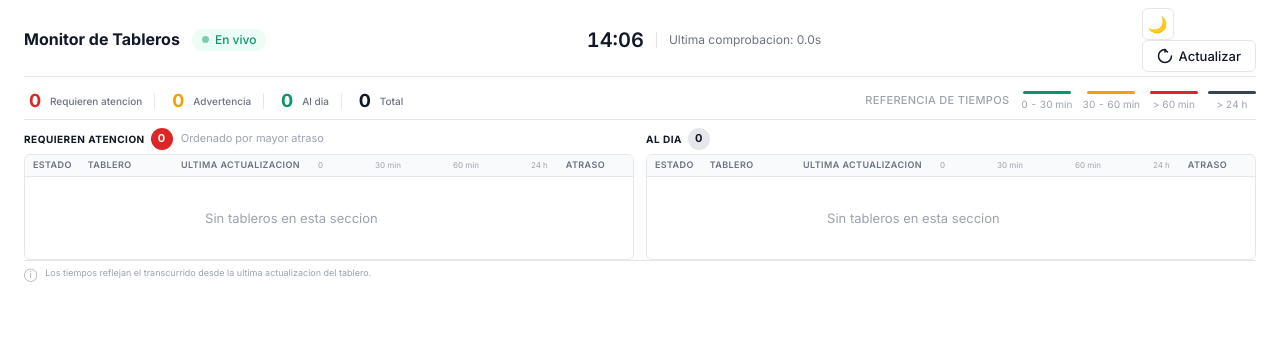
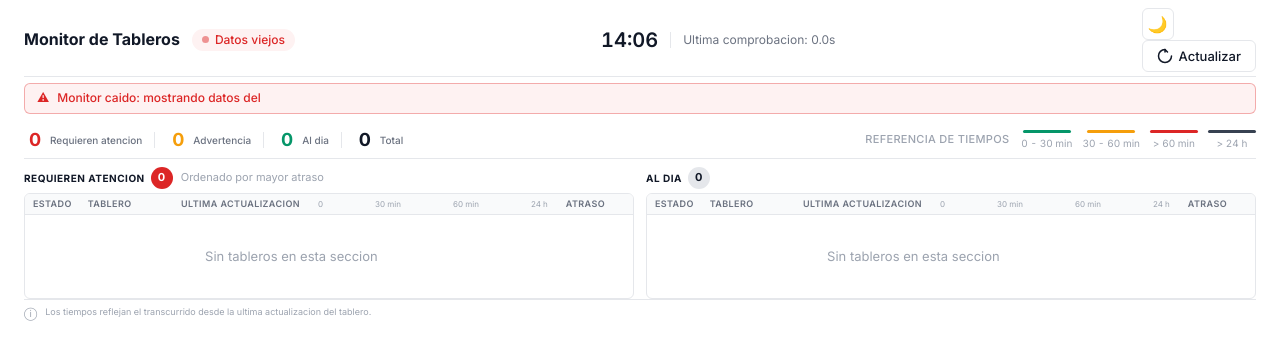
Before and after one commit to grupoepem-bi-team/MonitorTablero, a FastAPI app: page / in a window 1280 px wide. Shown: the top 360 px of the page. Run offline with FastAPI, Linux system fonts and the light colour scheme; data that the repository does not hold is empty; parts of the project's set-up code (start-up, migrations or seed data) failed here and were passed over.

Commit message:
feat(salud): healthcheck real + franja honesta en la UI (Fase 4)
- src/salud.py: evalua la salud del monitor (ok/desactualizado/caido/sin_datos)
  a partir de la ultima corrida (exito + frescura)
- frontend: GET /healthz valida la ULTIMA CORRIDA (no el proceso) -> 503 si cae;
  /api/todos incluye el bloque 'salud'
- docker-compose + Dockerfile: healthchecks reales (frontend por /healthz,
  scheduler evaluando la meta) en vez de validar el proceso/JSON viejo
- UI: franja de salud + badge honesto (verde/ambar/rojo). SIN tocar el diseno
- tests: +12 (salud y healthz)

```diff
--- a/frontend/server.py
+++ b/frontend/server.py
@@ -22,8 +22,9 @@
 
 from src import config
 from src.logger import get_logger, log_frontend
-from src.persistencia import cargar_datos_para_frontend, leer_historico
+from src.persistencia import cargar_datos_para_frontend, leer_historico, leer_meta_corrida
 from src.metricas import calcular_metricas_completas
+from src.salud import calcular_salud, esta_sano
 
 log = get_logger(__name__)
 
@@ -84,6 +85,22 @@
     )
 
 
+@app.get("/healthz")
+async def healthz():
+    """
+    Healthcheck REAL: valida la ULTIMA CORRIDA, no solo que el proceso viva.
+
+    Devuelve 200 si el monitor esta sano (ultima corrida exitosa y fresca).
+    Devuelve 503 si la ultima corrida fallo o esta desactualizada: asi Docker
+    marca el contenedor como unhealthy y deja de mentir "healthy" con el
+    pipeline caido (el fallo que dejo 2 semanas ciego al monitor, 23/09-06/10/2026).
+    """
+    salud = calcular_salud(leer_meta_corrida())
+    if not esta_sano(salud):
+        raise HTTPException(status_code=503, detail=salud)
+    return salud
+
+
 # ---------------------------------------------------------------------------
 # Endpoint principal de API (lectura de JSON del worker)
 # ---------------------------------------------------------------------------
@@ -92,12 +109,13 @@
 @app.get("/api/todos")
 async def api_todos():
     """
-    Devuelve estado + cambios + meta + metricas en una sola llamada.
+    Devuelve estado + cambios + meta + metricas + salud en una sola llamada.
 
     Es el endpoint principal que usa el frontend para renderizar todo
     en una sola peticion, evitando multiples round-trips.
     """
     df, lineas_cambios, lineas_fallos, meta, err = cargar_datos_para_frontend()
+    salud = calcular_salud(meta)
 
     if df is None:
         return {
@@ -105,6 +123,7 @@
             "cambios": {"lineas_cambios_ui": lineas_cambios, "lineas_fallos": lineas_fallos},
             "meta": meta,
             "metricas": None,
+            "salud": salud,
             "error": err,
         }
 
@@ -126,6 +145,7 @@
             "tendencia": metricas["tendencia"],
             "fiabilidad": metricas["fiabilidad"],
         },
+        "salud": salud,
         "error": None,
     }
 
--- a/frontend/static/app.js
+++ b/frontend/static/app.js
@@ -17,6 +17,7 @@
     // --- Estado ---
     let estadoData = null;
     let metaData = null;
+    let saludData = null;
     let corriendo = false;
     let refreshTimer = null;
     let notifiedSet = {};  // evita spam de notificaciones
@@ -83,6 +84,67 @@
     /** Determina si un tablero esta "late" (requiere atencion) */
     function esLate(estado) { return ESTADOS_LATE.includes(estado); }
 
+    /** Formatea una edad en minutos a texto corto: "12 min", "1 h 5 min", "2 d 3 h". */
+    function fmtEdadMin(min) {
+        if (min === null || min === undefined || isNaN(min)) return "";
+        const m = Math.floor(min);
+        if (m < 1) return "menos de 1 min";
+        if (m < 60) return `${m} min`;
+        if (m < 1440) {
+            const h = Math.floor(m / 60);
+            const mm = m % 60;
+            return mm > 0 ? `${h} h ${mm} min` : `${h} h`;
+        }
+        const d = Math.floor(m / 1440);
+        const h = Math.floor((m % 1440) / 60);
+        return h > 0 ? `${d} d ${h} h` : `${d} d`;
+    }
+
+    /**
+     * Pinta la franja de salud del monitor (honestidad sobre la frescura del dato).
+     *   ok            -> verde discreto
+     *   desactualizado-> ambar (los datos pueden estar viejos)
+     *   caido         -> rojo (la ultima corrida fallo o es muy vieja)
+     *   sin_datos     -> ambar
+     */
+    function renderSalud() {
+        const strip = document.getElementById("salud-strip");
+        const ico = document.getElementById("salud-ico");
+        const txt = document.getElementById("salud-text");
+        const badge = document.getElementById("live-badge");
+        const badgeTxt = document.getElementById("live-badge-text");
+        if (!strip || !txt) return;
+
+        const s = saludData || {};
+        const codigo = s.codigo || "sin_datos";
+        const edad = fmtEdadMin(s.edad_min);
+        const cuando = edad ? `hace ${edad}` : "hora desconocida";
+        const fecha = fmtUltimaActualizacion(s.ultima_corrida_fin);
+
+        strip.classList.remove("salud-strip--ok", "salud-strip--warn", "salud-strip--danger");
+
+        if (codigo === "ok") {
+            strip.classList.add("salud-strip--ok");
+            if (ico) ico.textContent = "\u2713";
+            txt.textContent = `Monitor OK \u00b7 ultima corrida ${cuando}`;
+            if (badge) badge.classList.remove("header-live-badge--warn", "header-live-badge--danger");
+            if (badgeTxt) badgeTxt.textContent = "En vivo";
+        } else if (codigo === "desactualizado") {
+            strip.classList.add("salud-strip--warn");
+            if (ico) ico.textContent = "\u26a0";
+            txt.textContent = `Ultima corrida ${cuando} (${fecha}) \u00b7 los datos pueden estar desactualizados`;
+            if (badge) badge.classList.add("header-live-badge--warn");
+            if (badgeTxt) badgeTxt.textContent = "Demorado";
+        } else {
+            strip.classList.add("salud-strip--danger");
+            if (ico) ico.textContent = "\u26a0";
+            const detalle = s.error ? ` \u00b7 ${esc(s.error)}` : "";
+            txt.textContent = `Monitor caido: mostrando datos del ${fecha}${detalle}`;
+            if (badge) badge.classList.add("header-live-badge--danger");
+            if (badgeTxt) badgeTxt.textContent = "Datos viejos";
+        }
+    }
+
     // --- Reloj del header ---
 
     function actualizarReloj() {
@@ -111,6 +173,7 @@
             const d = await r.json();
             estadoData = d.estado;
             metaData = d.meta;
+            saludData = d.salud || null;
             const t1 = performance.now();
             const segundos = ((t1 - t0) / 1000).toFixed(1);
             const checkEl = document.getElementById("header-check");
@@ -130,6 +193,9 @@
     // --- Renderizado ---
 
     function render() {
+        // La franja de salud se pinta SIEMPRE, aun sin datos de tableros.
+        renderSalud();
+
         if (!estadoData || !Array.isArray(estadoData)) {
             // Mostrar vacio
             setKPIs(0, 0, 0, 0);
--- a/frontend/static/style.css
+++ b/frontend/static/style.css
@@ -86,6 +86,45 @@
     0%, 100% { opacity: 1; }
     50% { opacity: 0.4; }
 }
+
+/* ========== FRANJA DE SALUD DEL MONITOR ========== */
+.salud-strip {
+    display: flex;
+    align-items: center;
+    gap: 8px;
+    font-size: 12px;
+    font-weight: 500;
+    padding: 6px 12px;
+    margin-bottom: 8px;
+    border-radius: var(--radius-md);
+    border: 1px solid transparent;
+}
+.salud-ico { font-size: 12px; line-height: 1; }
+.salud-strip--ok {
+    color: var(--color-success);
+    background: var(--color-success-light);
+    border-color: rgba(5, 150, 105, 0.25);
+}
+.salud-strip--warn {
+    color: #92400e;
+    background: var(--color-warning-light);
+    border-color: rgba(245, 158, 11, 0.35);
+}
+.salud-strip--danger {
+    color: var(--color-danger);
+    background: var(--color-danger-light);
+    border-color: rgba(220, 38, 38, 0.35);
+}
+.header-live-badge--warn {
+    color: #92400e;
+    background: var(--color-warning-light);
+}
+.header-live-badge--warn .live-dot { background: var(--color-warning); }
+.header-live-badge--danger {
+    color: var(--color-danger);
+    background: var(--color-danger-light);
+}
+.header-live-badge--danger .live-dot { background: var(--color-danger); }
 
 .header-center {
     display: flex;
@@ -652,6 +691,12 @@
 html.dark .badge-cr { color: #f87171; border-color: #f87171; }
 html.dark .col-arrow { color: #64748b; }
 
+/* Franja de salud en dark: texto legible sobre los fondos oscuros del dark theme */
+html.dark .salud-strip--warn { color: #fbbf24; }
+html.dark .salud-strip--danger { color: #f87171; }
+html.dark .header-live-badge--warn { color: #fbbf24; }
+html.dark .header-live-badge--danger { color: #f87171; }
+
 /* ========== THEME TOGGLE BUTTON ========== */
 .btn-theme {
     display: inline-flex;
--- a/frontend/templates/index.html
+++ b/frontend/templates/index.html
@@ -19,9 +19,9 @@
         <header class="header">
             <div class="header-left">
                 <h1 class="header-title">Monitor de Tableros</h1>
-                <span class="header-live-badge">
+                <span class="header-live-badge" id="live-badge">
                     <span class="live-dot"></span>
-                    En vivo
+                    <span id="live-badge-text">Auto</span>
                 </span>
             </div>
             <div class="header-center">
@@ -41,6 +41,12 @@
                 </button>
             </div>
         </header>
+
+        <!-- FRANJA DE SALUD DEL MONITOR (honestidad: avisa si el monitoreo o los datos estan viejos) -->
+        <div class="salud-strip salud-strip--ok" id="salud-strip">
+            <span class="salud-ico" id="salud-ico">&#9679;</span>
+            <span class="salud-text" id="salud-text">Verificando estado del monitor...</span>
+        </div>
 
         <!-- KPI SUMMARY BAR -->
         <div class="kpi-bar" id="kpi-bar">
@@ -168,6 +174,6 @@
         </footer>
     </div>
 
-    <script src="/static/app.js?v=3"></script>
+    <script src="/static/app.js?v=4"></script>
 </body>
 </html>
--- /dev/null
+++ b/src/salud.py
@@ -0,0 +1,99 @@
+"""
+salud.py - Salud del propio monitor (meta-vigilancia).
+
+El monitor vigila la frescura de los tableros de Power BI. Este modulo vigila
+al monitor: con que datos puede confiar el usuario.
+
+Responde a las preguntas:
+  - ¿La ultima corrida fue exitosa?
+  - ¿Fue hace poco (fresca) o hace demasiado (desactualizada / caida)?
+
+Se usa en dos lugares:
+  1. El endpoint /healthz (para que Docker sepa si el pipeline esta sano de verdad).
+  2. La franja de salud de la UI (para que el usuario no confie en datos viejos).
+
+NO envia alertas todavia: el aviso por Telegram (Fase 3) queda para mas adelante.
+"""
+from __future__ import annotations
+
+from datetime import datetime
+
+from src import config
+
+# Codigos de salud (el frontend los mapea a colores)
+OK = "ok"
+DESACTUALIZADO = "desactualizado"
+CAIDO = "caido"
+SIN_DATOS = "sin_datos"
+
+
+def edad_minutos(ts_iso: str | None) -> float | None:
+    """
+    Edad en minutos de un timestamp ISO, o None si no se puede calcular.
+
+    Se calcula contra la hora local (los JSON se escriben con hora local).
+    """
+    if not ts_iso:
+        return None
+    try:
+        t = datetime.fromisoformat(str(ts_iso))
+    except (TypeError, ValueError):
+        return None
+    # Restar la tzinfo si vino con zona, porque comparamos contra now() local
+    if t.tzinfo is not None:
+        t = t.replace(tzinfo=None)
+    delta = datetime.now() - t
+    return round(delta.total_seconds() / 60, 1)
+
+
+def calcular_salud(meta: dict | None) -> dict:
+    """
+    Evalua la salud del monitor a partir de la meta de la ultima corrida.
+
+    Args:
+        meta: Contenido de corrida_monitor_meta.json (o {} / None).
+
+    Returns:
+        dict: {
+            "codigo": "ok" | "desactualizado" | "caido" | "sin_datos",
+            "exito": bool,
+            "edad_min": float | None,
+            "ultima_corrida_fin": str | None,
+            "error": str | None,
+        }
+    """
+    meta = meta or {}
+    fin = meta.get("ultima_corrida_fin")
+    exito = bool(meta.get("exito"))
+    edad = edad_minutos(fin)
+
+    if fin is None or edad is None:
+        return {
+            "codigo": SIN_DATOS,
+            "exito": exito,
+            "edad_min": None,
+            "ultima_corrida_fin": fin,
+            "error": meta.get("error"),
+        }
+
+    if not exito:
+        codigo = CAIDO
+    elif edad >= config.SALUD_CAIDO_MIN:
+        codigo = CAIDO
+    elif edad >= config.SALUD_FRESCURA_MIN:
+        codigo = DESACTUALIZADO
+    else:
+        codigo = OK
+
+    return {
+        "codigo": codigo,
+        "exito": exito,
+        "edad_min": edad,
+        "ultima_corrida_fin": fin,
+        "error": meta.get("error"),
+    }
+
+
+def esta_sano(salud: dict) -> bool:
+    """True si el monitor esta sano (healthcheck 200). NO usa el detalle de la corrida."""
+    return salud.get("codigo") in (OK, DESACTUALIZADO)
```
Also changed, not shown: docker-compose.yml (+7 -3 lines), src/config.py (+11 -0 lines), tests/test_api.py (+52 -0 lines), tests/test_salud.py (added, +79 -0 lines), 1 other file.
